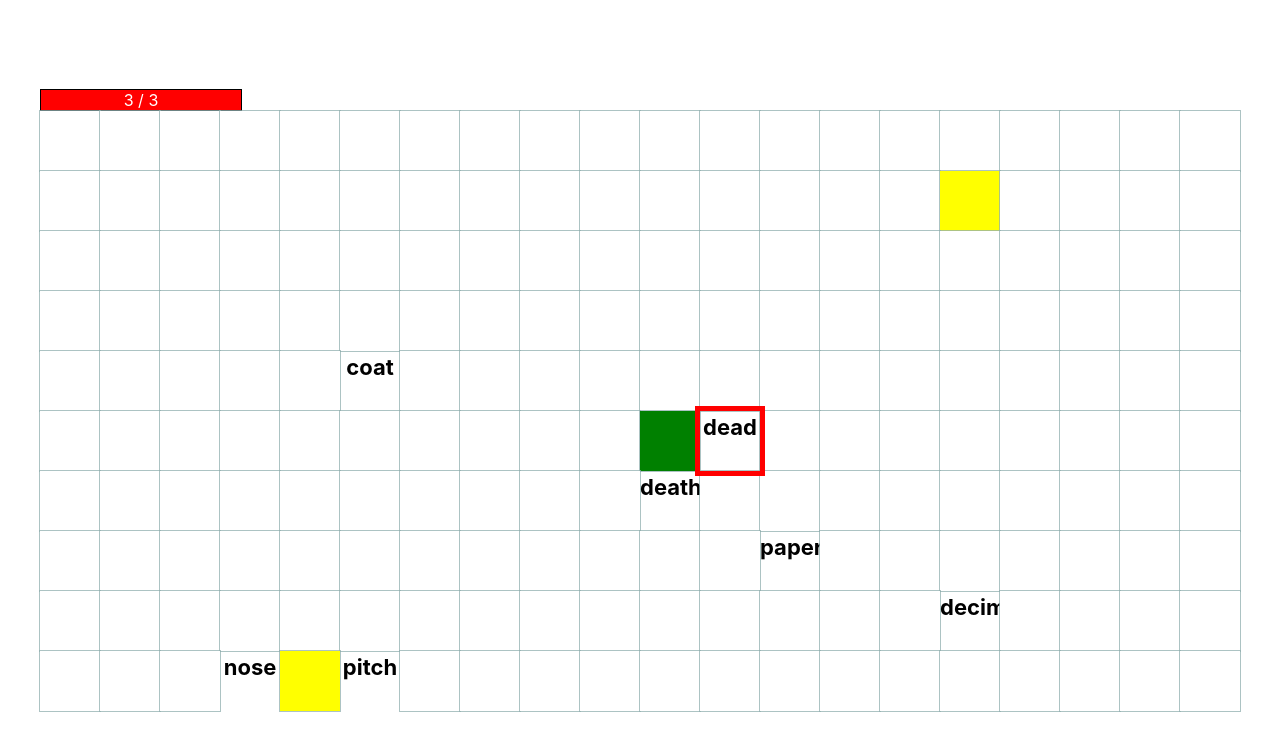
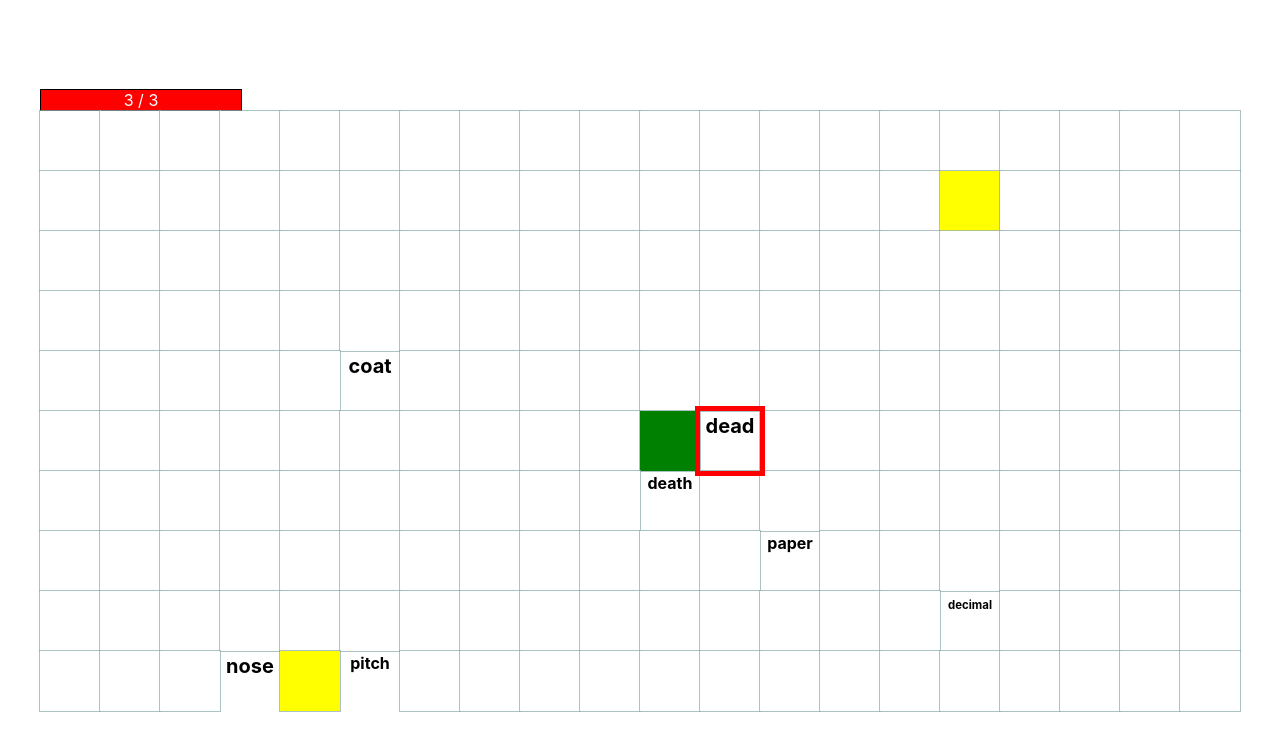
Before and after one commit to PathOfEquanimity/TypingSurvivorLike, a React (Vite) app: page / in a window 1280 px wide. Shown: the top 750 px of the page. Built offline with nearby package versions, Linux system fonts and the light colour scheme.

Commit message:
Add word scaling

```diff
--- a/src/Node.tsx
+++ b/src/Node.tsx
@@ -1,6 +1,14 @@
 import { ChangeEvent, useEffect, useState } from "react";
 import { Status } from "./Enemy";
 import { useWordStore } from "./state";
+
+
+const findLetterSize = (word_length: number) => {
+    const padding = 0;
+    const node_size = 80;
+    return (node_size - padding) / word_length
+
+}
 
 function Node({
   name,
@@ -72,7 +80,7 @@ function Node({
       {status == Status.Active ? (
         <>
           {wordObject?.map(({letter, color}: {letter: string, color: string})=> {
-              return <span key={crypto.randomUUID()} style={{color: color, fontSize: "22px", fontWeight: "bold"}}>{letter}</span>
+              return <span key={crypto.randomUUID()} style={{color: color, fontSize: `${findLetterSize(_word.length)}px`, fontWeight: "bold"}}>{letter}</span>
           })}
           <input
             className="invisibleInput"
```
